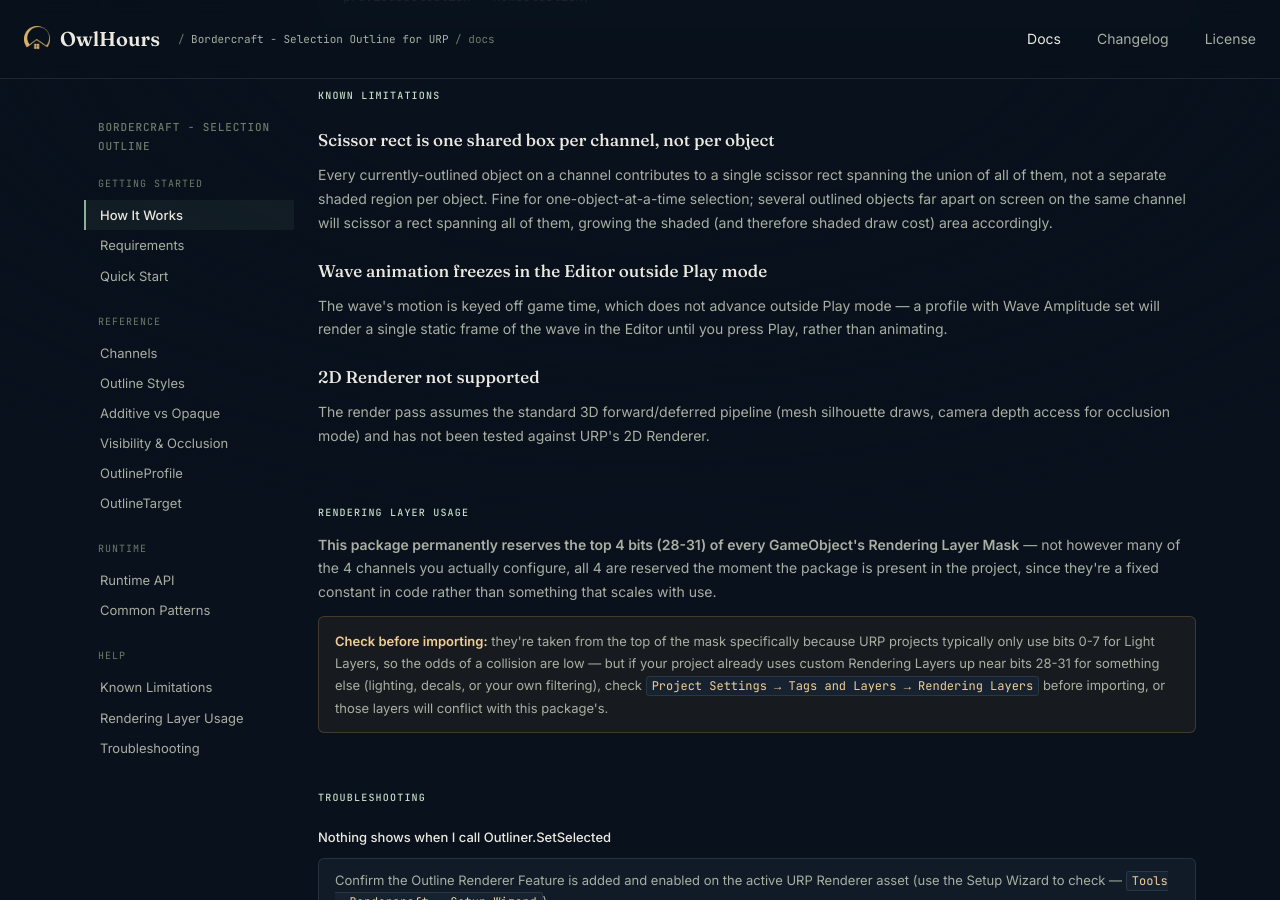
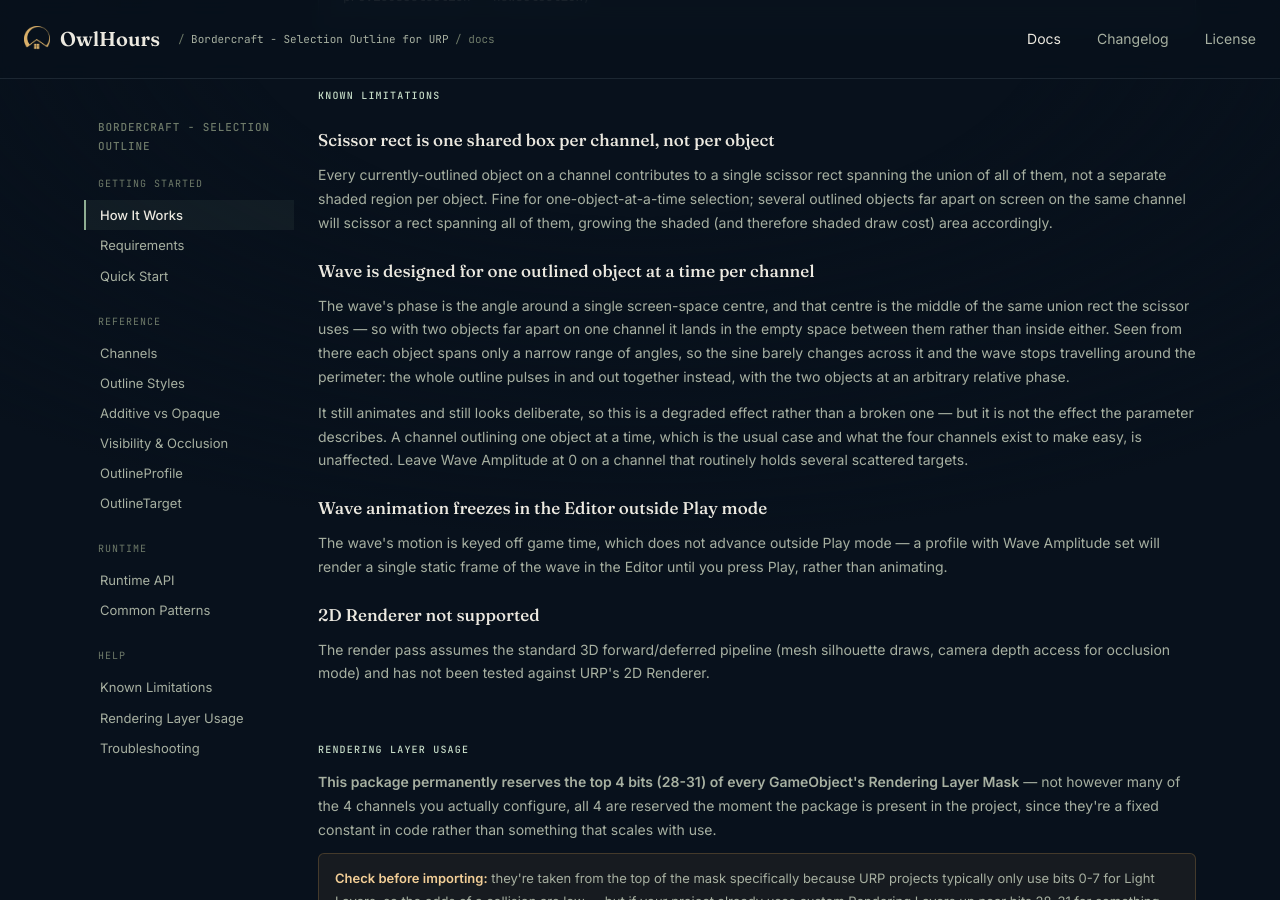
Before and after one commit to owlhoursspace/owlhourspace.github.io, a Jekyll site: the page tools/bordercraft-selection-outline-urp/docs/index.html, which Jekyll copies as it is, in a window 1280 px wide and 900 px high, scrolled down 5708 px. Built offline with Jekyll 4.4.1, drawn with Linux system fonts in a browser that asks for light colours.

Commit message:
Document wave limitation with multiple targets per channel
The wave's phase is the angle around a single screen-space centre taken
from the union of all targets on a channel, so several scattered targets
make it pulse as a whole instead of travelling around each outline.

Co-Authored-By: Claude Opus 5 <noreply@anthropic.com>

```diff
--- a/tools/bordercraft-selection-outline-urp/docs/index.html
+++ b/tools/bordercraft-selection-outline-urp/docs/index.html
@@ -478,6 +478,10 @@
     <h3>Scissor rect is one shared box per channel, not per object</h3>
     <p>Every currently-outlined object on a channel contributes to a single scissor rect spanning the union of all of them, not a separate shaded region per object. Fine for one-object-at-a-time selection; several outlined objects far apart on screen on the same channel will scissor a rect spanning all of them, growing the shaded (and therefore shaded draw cost) area accordingly.</p>
 
+    <h3>Wave is designed for one outlined object at a time per channel</h3>
+    <p>The wave's phase is the angle around a single screen-space centre, and that centre is the middle of the same union rect the scissor uses — so with two objects far apart on one channel it lands in the empty space between them rather than inside either. Seen from there each object spans only a narrow range of angles, so the sine barely changes across it and the wave stops travelling around the perimeter: the whole outline pulses in and out together instead, with the two objects at an arbitrary relative phase.</p>
+    <p>It still animates and still looks deliberate, so this is a degraded effect rather than a broken one — but it is not the effect the parameter describes. A channel outlining one object at a time, which is the usual case and what the four channels exist to make easy, is unaffected. Leave Wave Amplitude at 0 on a channel that routinely holds several scattered targets.</p>
+
     <h3>Wave animation freezes in the Editor outside Play mode</h3>
     <p>The wave's motion is keyed off game time, which does not advance outside Play mode — a profile with Wave Amplitude set will render a single static frame of the wave in the Editor until you press Play, rather than animating.</p>
 
```
